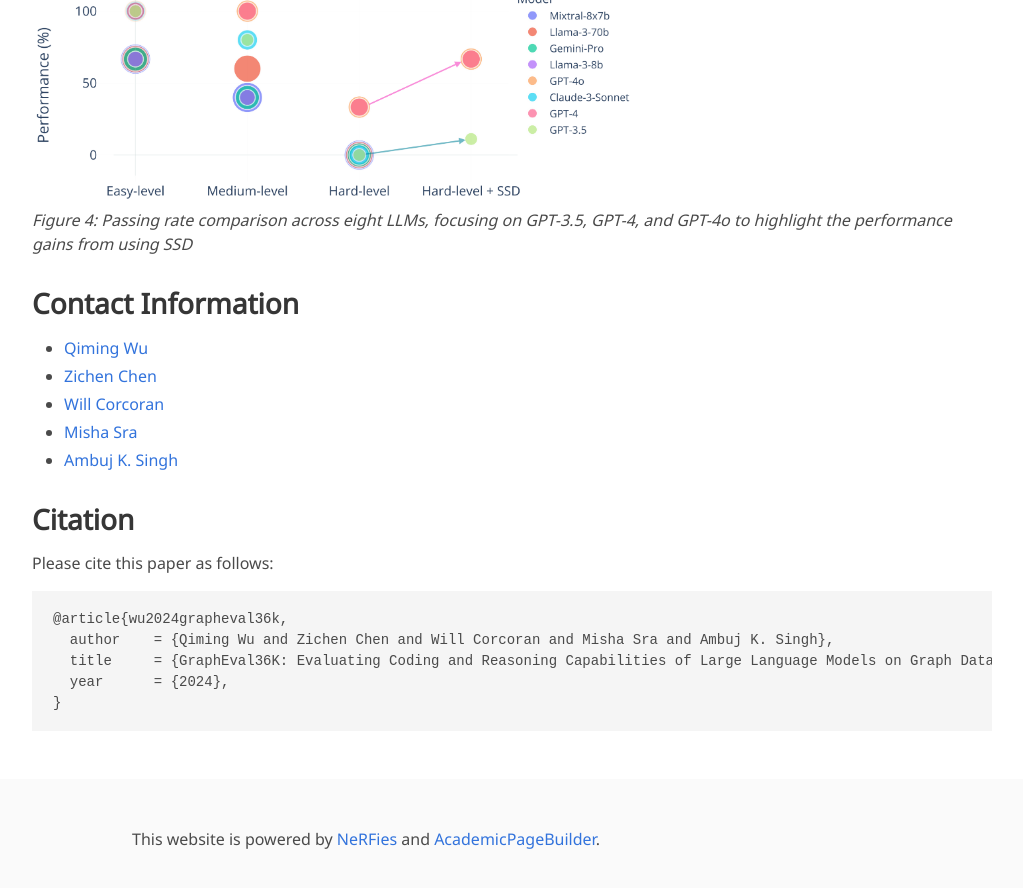
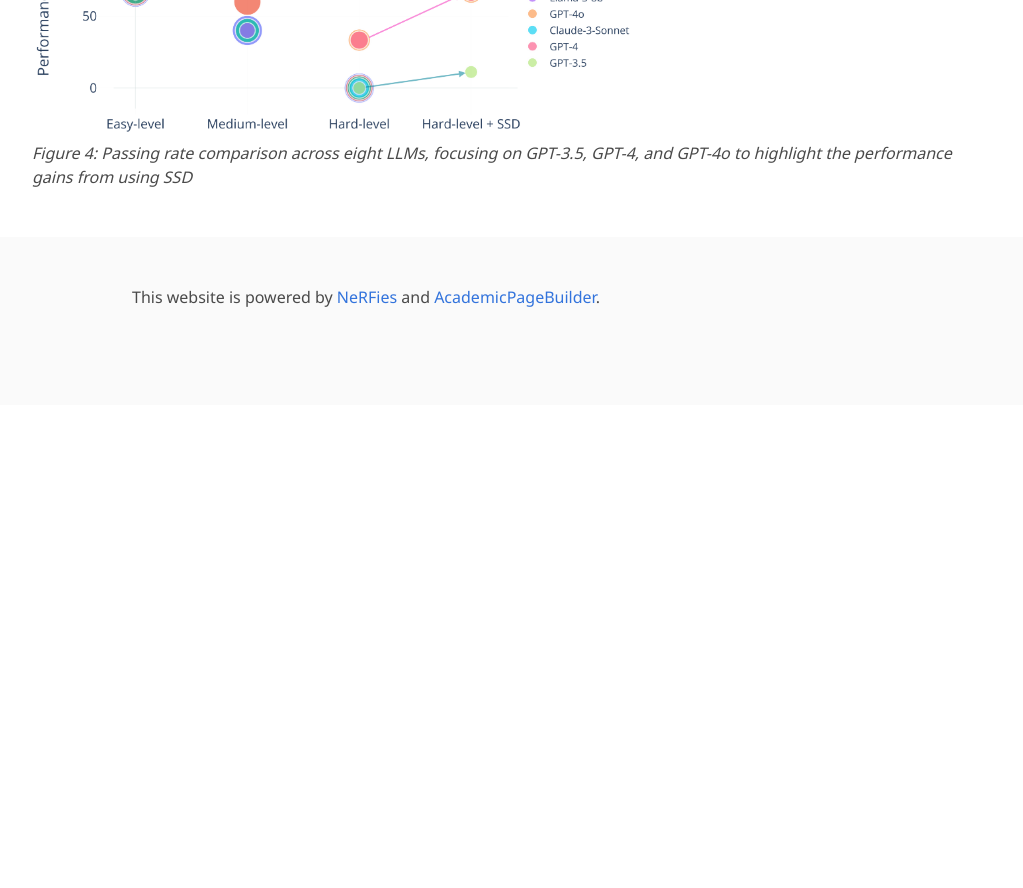
Before and after one commit to wrcorcoran/grapheval2000page, a Jekyll site: the page built from index.md, in a window 1280 px wide and 900 px high, scrolled down 2894 px. Shown: the top 888 px of the window, without its empty margins (128-1151 px from the left). Built offline with Jekyll 4.4.1, drawn with Linux system fonts in a browser that asks for light colours; some web fonts are replaced; after the commit the page ends 3299 px from its top, so only the background shows below that; part of the change alters nothing that is shown; some of the changed text lies outside the part shown.

Commit message:
anonymity

````diff
--- a/index.md
+++ b/index.md
@@ -4,14 +4,14 @@ permalink: /
 
 title: "GraphEval36K: Evaluating Coding and Reasoning Capabilities of Large
 Language Models on Graph Datasets"
-authors:
-  <a href="mailto:qimingwu@cs.ucsb.edu">Qiming Wu<sup>1</sup></a>,
-  <a href="mailto:zichen_chen@ucsb.edu">Zichen Chen<sup>1</sup></a>,
-  <a href="mailto:wcorcoran@ucsb.edu">Will Corcoran<sup>1</sup></a>,
-  <a href="mailto:sra@ucsb.edu">Misha Sra<sup>1</sup></a>,
-  <a href="mailto:ambuj@cs.ucsb.edu">Ambuj K. Singh<sup>1</sup></a>
-affiliations:
-  "University of California, Santa Barbara<sup>1</sup>"
+# authors:
+#   <a href="mailto:qimingwu@cs.ucsb.edu">Qiming Wu<sup>1</sup></a>,
+#   <a href="mailto:zichen_chen@ucsb.edu">Zichen Chen<sup>1</sup></a>,
+#   <a href="mailto:wcorcoran@ucsb.edu">Will Corcoran<sup>1</sup></a>,
+#   <a href="mailto:sra@ucsb.edu">Misha Sra<sup>1</sup></a>,
+#   <a href="mailto:ambuj@cs.ucsb.edu">Ambuj K. Singh<sup>1</sup></a>
+# affiliations:
+#   "University of California, Santa Barbara<sup>1</sup>"
 # paper: "https://arxiv.org/abs/2406.16176"  # Link to the paper PDF
 # video: "https://youtube.com/demo"  # Link to a demo video
 # code: "https://github.com/..."  # Link to the code repository
@@ -76,7 +76,7 @@ The instructions are composed of four parts: *problem clarification*, *problem b
     <p><em>Figure 4: Passing rate comparison across eight LLMs, focusing on GPT-3.5, GPT-4, and GPT-4o to highlight the performance gains from using SSD</em></p>
 </div>
 
-## Contact Information
+<!-- ## Contact Information
 - [Qiming Wu](mailto:qimingwu@cs.ucsb.edu)
 - [Zichen Chen](mailto:zichen_chen@ucsb.edu)
 - [Will Corcoran](mailto:wcorcoran@ucsb.edu)
@@ -93,4 +93,4 @@ Please cite this paper as follows:
   title     = {GraphEval36K: Evaluating Coding and Reasoning Capabilities of Large Language Models on Graph Datasets},
   year      = {2024},
 }
-```
+``` -->
````
Also changed, not shown: 1 other file.
